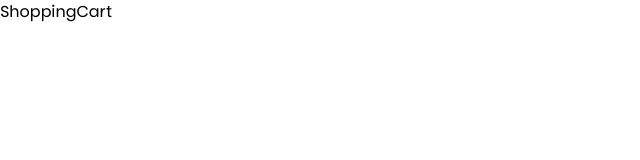
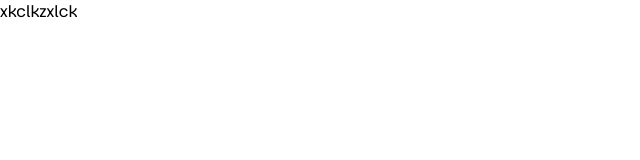
Before and after one commit to IsuruUDSilva/pet_store, a React (Vite) app: page /cart in a window 1280 px wide. Shown: the top 160 px of the page, without its empty margins (0-640 px from the left). Built offline with nearby package versions, Linux system fonts and the light colour scheme.

Commit message:
Update index.tsx
sample push

```diff
--- a/src/pages/cart/index.tsx
+++ b/src/pages/cart/index.tsx
@@ -2,7 +2,7 @@ type Props = {}
 
 const ShoppingCart = (props: Props) => {
     return (
-        <div>ShoppingCart</div>
+        <div>xkclkzxlck</div>
     )
 }
 
```
